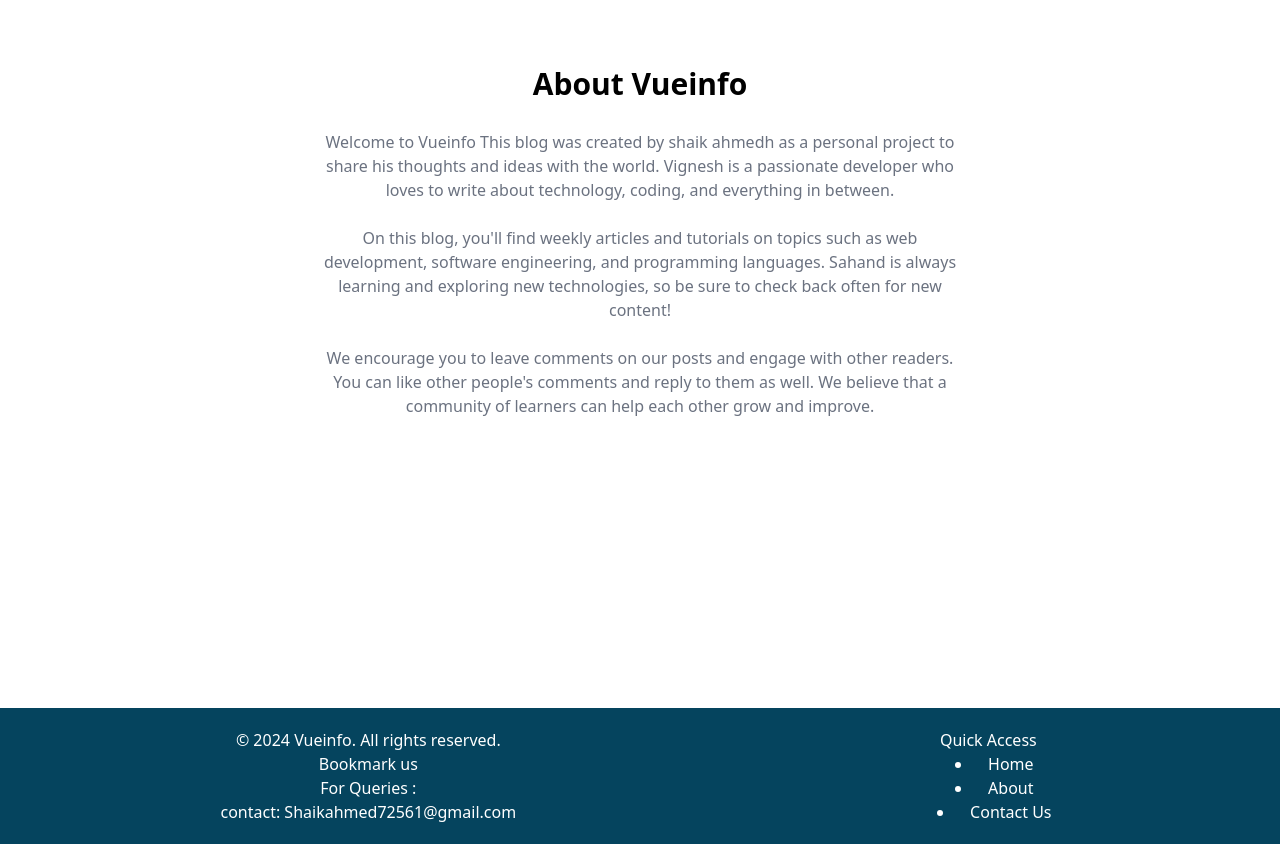
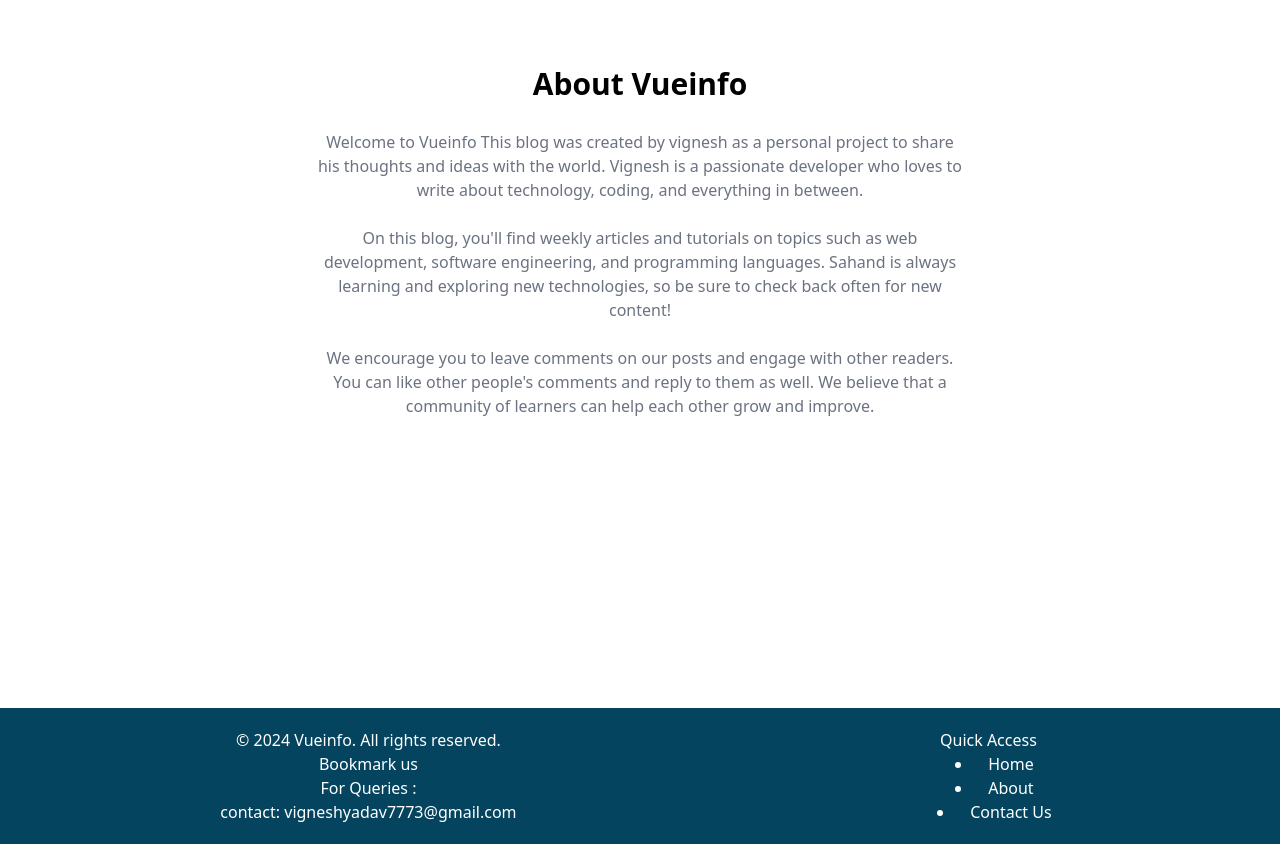
Before and after one commit to vigneshkunta/vueinfo, a React (Vite) app in the folder client/: page /about in a window 1280 px wide. Shown: the part 260-1104 px from the top of the page. Built offline with nearby package versions, Linux system fonts and the light colour scheme; no server answers.

Commit message:
fix: update contact information and correct section name in Footer; modify blog description and links in About and Home pages

```diff
--- a/client/src/components/Footer.jsx
+++ b/client/src/components/Footer.jsx
@@ -11,9 +11,9 @@ export default function Footer() {
          <p>&copy; 2024 Vueinfo. All rights reserved.</p>
         <p>Bookmark us</p>
         <p>For Queries : </p>
-          <p>contact: Shaikahmed72561@gmail.com</p>
+          <p>contact: vigneshyadav7773@gmail.com</p>
       </div>
-        <div className='rignt-section'>
+        <div className='right-section'>
         <p>Quick Access</p>
         <div className="social-icons">
             <li><Link to="/">Home</Link></li>
--- a/client/src/pages/About.jsx
+++ b/client/src/pages/About.jsx
@@ -9,7 +9,7 @@ export default function About() {
           </h1>
           <div className='text-md text-gray-500 flex flex-col gap-6'>
             <p>
-              Welcome to Vueinfo This blog was created by shaik ahmedh
+              Welcome to Vueinfo This blog was created by vignesh
               as a personal project to share his thoughts and ideas with the
               world. Vignesh is a passionate developer who loves to write about
               technology, coding, and everything in between.
--- a/client/src/pages/Home.jsx
+++ b/client/src/pages/Home.jsx
@@ -20,13 +20,13 @@ export default function Home() {
         <h1 className='text-3xl font-bold lg:text-6xl'>Welcome to
         Vueinfo</h1>
         <p className='text-gray-500 text-xl sm:text-sm'>
-          Here you'll find a variety of recipes and food blogs.
+          Here you'll find a variety of blogs.
         </p>
         <Link
           to='/search'
           className='text-xs sm:text-sm text-teal-500 font-bold hover:underline'
         >
-          View all recipes
+          View all posts
         </Link>
       </div>
       <div className='p-3  articles bg-amber-100 dark:bg-slate-700'>
@@ -36,7 +36,7 @@ export default function Home() {
       <div  className='max-w-6xl articles mx-auto p-3 flex flex-col gap-8 py-7'>
         {posts && posts.length > 0 && (
           <div className='flex flex-col gap-6'>
-            <h2 className='text-2xl font-semibold text-center'>Recent Recipes</h2>
+            <h2 className='text-2xl font-semibold text-center'>Recent Posts</h2>
             <div id='articles-allignment' className='flex flex-wrap gap-4'>
               {posts.map((post) => (
                 <PostCard key={post._id} post={post} />
```
